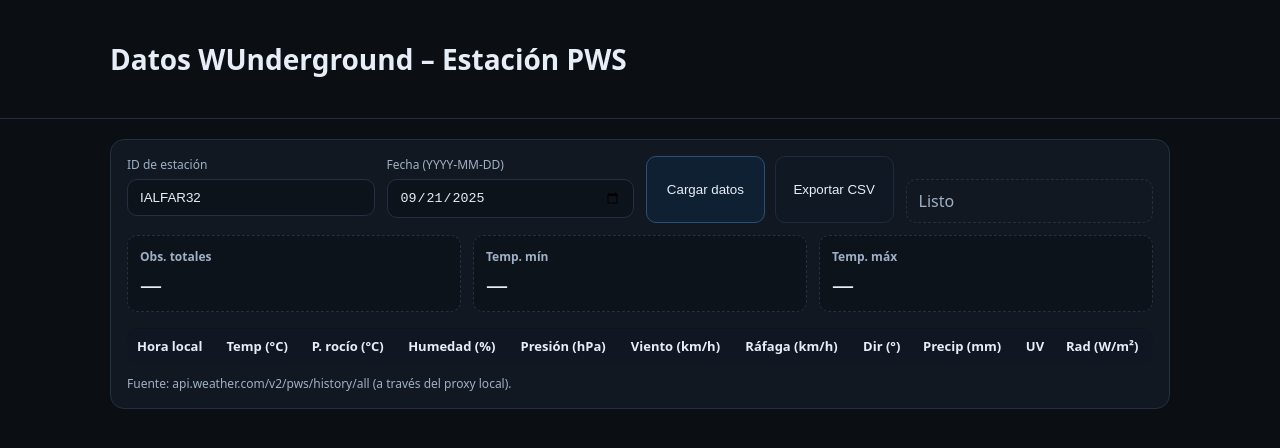
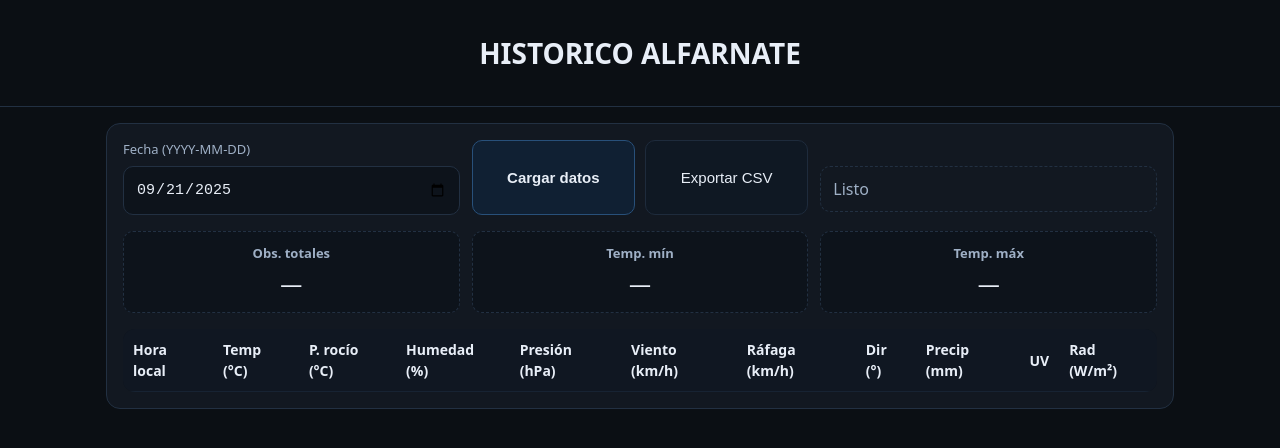
Before and after one commit to ortigosa1971/viejo, a website: page public/index.html in a window 1280 px wide. Drawn offline with Linux system fonts and the light colour scheme.

Commit message:
Update index.html

```diff
--- a/public/index.html
+++ b/public/index.html
@@ -3,53 +3,54 @@
   <head>
     <meta charset="utf-8">
     <meta name="viewport" content="width=device-width, initial-scale=1">
-    <title>Datos WUnderground – Estación</title>
+    <title>HISTORICO ALFARNATE</title>
     <style>
       :root { --bg:#0b0f14; --card:#121821; --ink:#e8eef7; --muted:#9fb0c6; --accent:#6ec1ff; --line:#223042; }
       * { box-sizing: border-box; }
-      body { margin:0; font-family: system-ui, -apple-system, Segoe UI, Roboto, Ubuntu, Cantarell, 'Helvetica Neue', Arial, 'Noto Sans', 'Apple Color Emoji', 'Segoe UI Emoji'; background:var(--bg); color:var(--ink); }
-      header { padding: 20px; border-bottom: 1px solid var(--line); background: linear-gradient(180deg, #0b0f14, #0b0f14e0); position: sticky; top:0; z-index: 5; }
-      h1 { margin:0; font-size: clamp(20px, 3vw, 28px); }
-      .wrap { max-width: 1100px; margin: 0 auto; padding: 20px; }
+      body { margin:0; font-family: system-ui, -apple-system, Segoe UI, Roboto, Ubuntu, Cantarell, 'Helvetica Neue', Arial, 'Noto Sans', 'Apple Color Emoji', 'Segoe UI Emoji'; background:var(--bg); color:var(--ink); line-height:1.5; }
+      header { padding: 16px; border-bottom: 1px solid var(--line); background: linear-gradient(180deg, #0b0f14, #0b0f14e0); position: sticky; top:0; z-index: 5; }
+      h1 { margin:0; font-size: clamp(22px, 5vw, 28px); text-align:center; }
+      .wrap { max-width: 1100px; margin: 0 auto; padding: 16px; }
       .card { background: var(--card); border: 1px solid var(--line); border-radius: 14px; padding: 16px; }
-      .form { display:grid; grid-template-columns: repeat(4, minmax(0,1fr)); gap:12px; }
-      label { font-size: 12px; color: var(--muted); display:block; margin-bottom:6px; }
-      input, button { width:100%; padding:10px 12px; border-radius: 10px; border:1px solid var(--line); background:#0d131b; color:var(--ink); }
+      .form { display:grid; grid-template-columns: repeat(3, minmax(0,1fr)); gap:12px; }
+      label { font-size: 13px; color: var(--muted); display:block; margin-bottom:6px; }
+      input, button { width:100%; padding:14px 12px; border-radius: 10px; border:1px solid var(--line); background:#0d131b; color:var(--ink); font-size:15px; }
       input:focus { outline: 2px solid var(--accent); border-color: transparent; }
       button { cursor:pointer; background: #0f1823; border-color:#1e2b3c; }
-      button.primary { background: #102033; border-color:#28507a; }
-      .kpigrid { display:grid; grid-template-columns: repeat(3, minmax(0,1fr)); gap:12px; margin-top:12px; }
-      .kpi { background:#0d131b; border:1px dashed var(--line); padding:12px; border-radius:10px; }
-      .kpi b { display:block; font-size:12px; color:var(--muted); }
+      button.primary { background: #102033; border-color:#28507a; font-weight:bold; }
+      .kpigrid { display:grid; grid-template-columns: repeat(auto-fit, minmax(120px,1fr)); gap:12px; margin-top:16px; }
+      .kpi { background:#0d131b; border:1px dashed var(--line); padding:12px; border-radius:10px; text-align:center; }
+      .kpi b { display:block; font-size:13px; color: var(--muted); }
       .kpi span { font-size:22px; display:block; margin-top:4px; }
-      table { width:100%; border-collapse: collapse; margin-top:16px; background:#0d131b; border-radius:12px; overflow:hidden; }
+      .table-container { overflow-x:auto; margin-top:16px; border-radius:12px; }
+      table { width:100%; border-collapse: collapse; background:#0d131b; min-width:700px; }
       thead th { position: sticky; top: 64px; background:#101722; }
-      th, td { border-bottom: 1px solid #172333; text-align:left; padding:8px 10px; font-size: 13px; }
+      th, td { border-bottom: 1px solid #172333; text-align:left; padding:10px; font-size: 14px; }
       tr:hover td { background:#0f1621; }
-      .foot { margin-top: 12px; color: var(--muted); font-size: 12px; }
       .row { display:flex; gap:10px; }
       .row > * { flex:1; }
       @media (max-width: 800px){
         .form { grid-template-columns: 1fr; }
-        .kpigrid { grid-template-columns: 1fr; }
-        thead th { top: 140px; }
+        .kpigrid { grid-template-columns: 1fr 1fr; }
+        thead th { top: 120px; font-size:13px; }
+        th, td { font-size: 13px; padding:8px; }
+        button, input { font-size:14px; }
       }
     </style>
   </head>
   <body>
     <header>
       <div class="wrap">
-        <h1>Datos WUnderground – Estación PWS</h1>
+        <h1>HISTORICO ALFARNATE</h1>
       </div>
     </header>
 
     <main class="wrap">
       <div class="card">
         <div class="form">
-          <div>
-            <label for="stationId">ID de estación</label>
-            <input id="stationId" value="IALFAR32" />
-          </div>
+          <!-- Campo oculto con ID de estación -->
+          <input id="stationId" value="IALFAR32" type="hidden" />
+
           <div>
             <label for="date">Fecha (YYYY‑MM‑DD)</label>
             <input id="date" type="date" />
@@ -72,6 +73,7 @@
           <div class="kpi"><b>Temp. máx</b><span id="kpiMax">—</span></div>
         </div>
 
+        <div class="table-container">
           <table id="dataTable">
             <thead>
               <tr>
@@ -90,9 +92,6 @@
             </thead>
             <tbody></tbody>
           </table>
-
-        <div class="foot">
-          Fuente: api.weather.com/v2/pws/history/all (a través del proxy local).
         </div>
       </div>
     </main>
```
Lines whose indentation alone changed are shown as unchanged.
